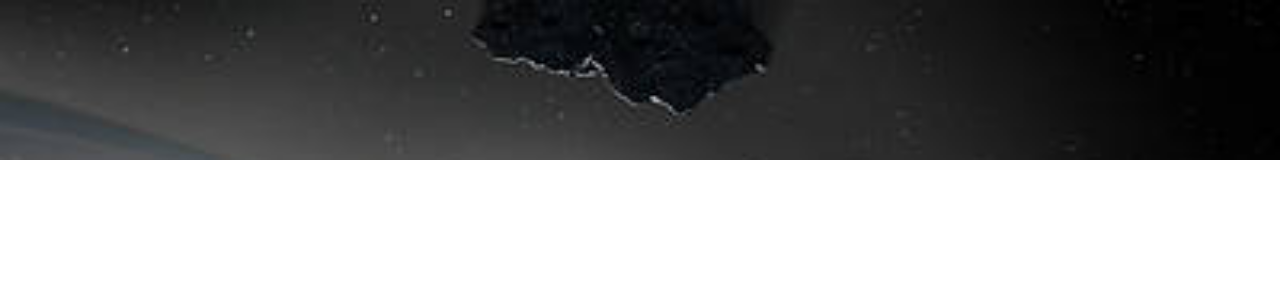
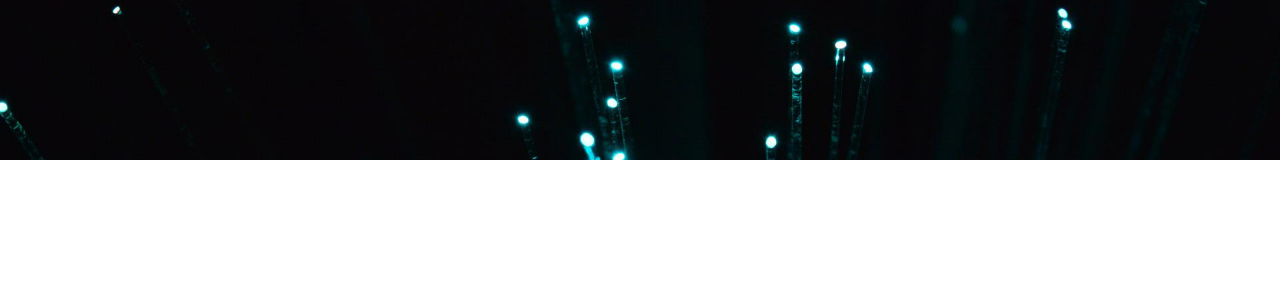
Before and after one commit to ancosta993/portfolio-react, a React (Create React App) app: page / in a window 1280 px wide. Both pictures are taken after a click on the button "Get Started". Shown: the top 300 px of the page. Built offline with nearby package versions, Linux system fonts and the light colour scheme.

Commit message:
added background to hero section in Header

```diff
--- a/src/index.css
+++ b/src/index.css
@@ -58,5 +58,7 @@ body {
   background-image: url('../src/assets/hero-section-image.jpg');
   background-repeat: no-repeat;
   background-size: cover;
+  background-position: 80%;
+  background-attachment: fixed;
   height:20vh;
 }
```
Also changed, not shown: src/assets/hero-section-image.jpg.
